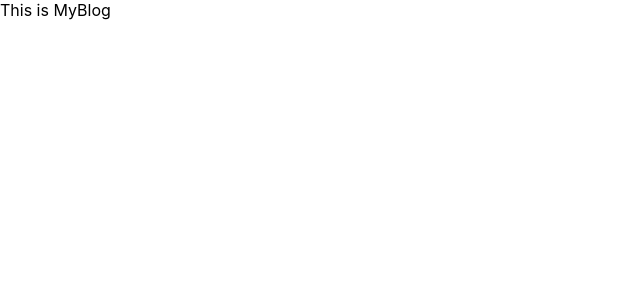
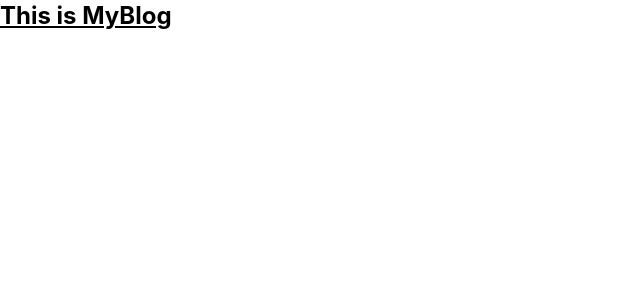
Before and after one commit to chinguyen98/myblog, a Next.js app: page / in a window 1280 px wide. Shown: the top 300 px of the page, without its empty margins (0-640 px from the left). Built offline with nearby package versions, Linux system fonts and the light colour scheme.

Commit message:
add tailwind and prettier

```diff
--- a/package.json
+++ b/package.json
@@ -17,8 +17,11 @@
     "@types/node": "17.0.43",
     "@types/react": "18.0.12",
     "@types/react-dom": "18.0.5",
+    "autoprefixer": "^10.4.7",
     "eslint": "8.17.0",
     "eslint-config-next": "12.1.6",
+    "postcss": "^8.4.14",
+    "tailwindcss": "^3.1.3",
     "typescript": "4.7.3"
   }
 }
--- a/pages/index.tsx
+++ b/pages/index.tsx
@@ -1,9 +1,7 @@
-import type { NextPage } from 'next'
+import type { NextPage } from 'next';
 
 const Home: NextPage = () => {
-  return (
-    <div>This is MyBlog</div>
-  )
-}
+  return <div className="text-2xl font-bold underline">This is MyBlog</div>;
+};
 
-export default Home
+export default Home;
--- /dev/null
+++ b/postcss.config.js
@@ -0,0 +1,6 @@
+module.exports = {
+  plugins: {
+    tailwindcss: {},
+    autoprefixer: {},
+  },
+}
--- a/styles/globals.css
+++ b/styles/globals.css
@@ -1,3 +1,7 @@
+@tailwind base;
+@tailwind components;
+@tailwind utilities;
+
 html,
 body {
   padding: 0;
--- /dev/null
+++ b/tailwind.config.js
@@ -0,0 +1,11 @@
+/** @type {import('tailwindcss').Config} */
+module.exports = {
+  content: [
+    "./pages/**/*.{js,ts,jsx,tsx}",
+    "./components/**/*.{js,ts,jsx,tsx}",
+  ],
+  theme: {
+    extend: {},
+  },
+  plugins: [],
+}
```
Also changed, not shown: 2 other files (tests, documents, lock files or other folders).
